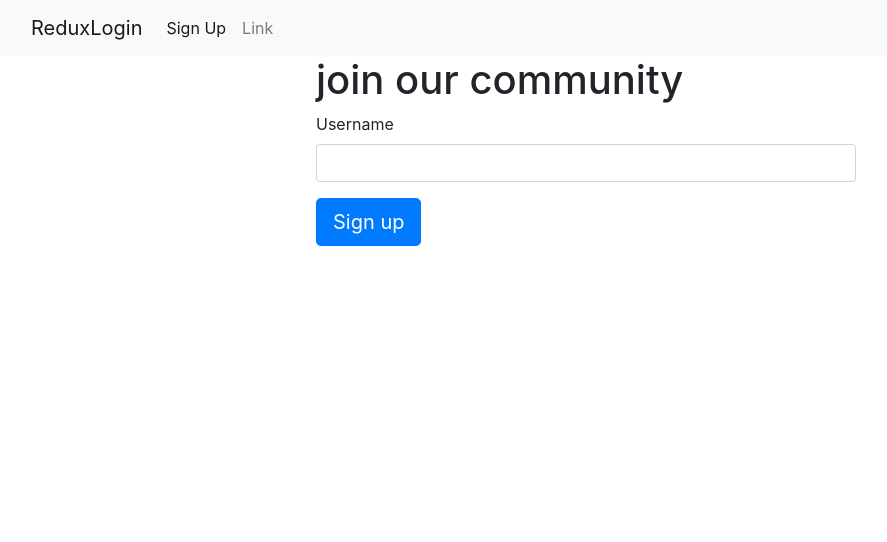
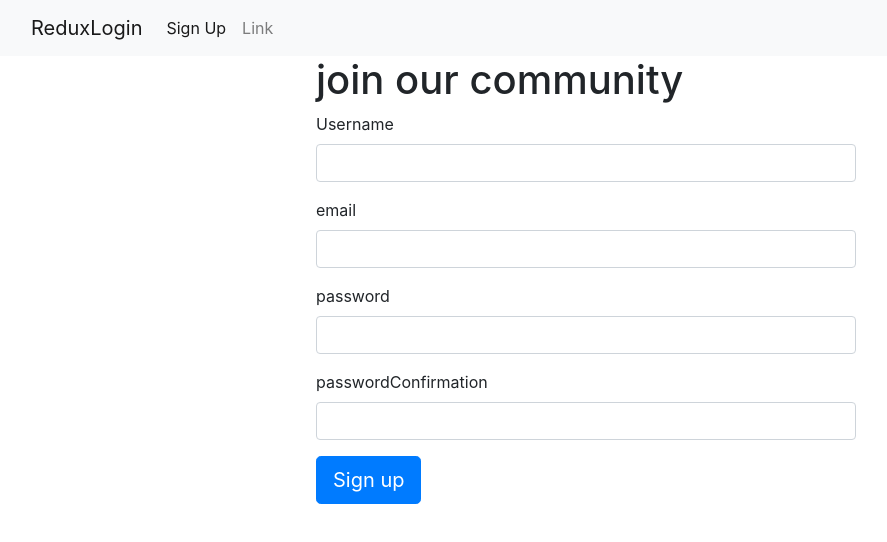
Before and after one commit to JSjump/login, a React (Create React App) app: page /signup in a window 1280 px wide. Shown: the top 542 px of the page, without its empty margins (54-941 px from the left). Built offline with nearby package versions, Linux system fonts and the light colour scheme.

Commit message:
实现注册页面

```diff
--- a/src/components/signup/SignUpForm.js
+++ b/src/components/signup/SignUpForm.js
@@ -2,18 +2,61 @@ import React ,{ Component } from 'react';
 class SignUpForm extends Component{
     constructor(props){
         super(props)
+        this.state = {
+            username: '',
+            email: '',
+            password: '',
+            passwordConfirmation: '',
+        }
+    }
+    onChange(e) {// react 的数据双向绑定
+        this.setState({[e.target.name]:e.target.value})
+    }
+    onSubmit(e) {
+        e.preventDefault();
+        console.log(this.state)
     }
     render() {
         return (
-            <form>
+            <form onSubmit={this.onSubmit.bind(this)}>
                 <h1>join our community</h1>
                 <div className="form-group">
                     <label className="control-label">Username</label>
                     <input
+                        value={this.state.username}
+                        onChange={this.onChange.bind(this)}
                         type="text"
                     name="username"
                     className="form-control"/>
                 </div>
+                <div className="form-group">
+                    <label className="control-label">email</label>
+                    <input
+                        value={this.state.email}
+                        onChange={this.onChange.bind(this)}
+                        type="text"
+                        name="email"
+                        className="form-control"/>
+                </div>
+                <div className="form-group">
+                    <label className="control-label">password</label>
+                    <input
+                        value={this.state.password}
+                        onChange={this.onChange.bind(this)}
+                        type="text"
+                        name="password"
+                        className="form-control"/>
+                </div>
+                <div className="form-group">
+                    <label className="control-label">passwordConfirmation</label>
+                    <input
+                        value={this.state.passwordConfirmation}
+                        onChange={this.onChange.bind(this)}
+                        type="text"
+                        name="passwordConfirmation"
+                        className="form-control"/>
+                </div>
+
                 <div className="form-group">
                     <button className="btn btn-primary btn-lg">
                         Sign up
--- a/src/index.js
+++ b/src/index.js
@@ -1,7 +1,7 @@
 import React from 'react';
 import ReactDOM from 'react-dom';
 import './index.css';
-import App from './components/App';
+// import App from './components/App';
 import * as serviceWorker from './serviceWorker';
 import {Provider} from "react-redux";
 import {applyMiddleware, createStore} from "redux";
```
